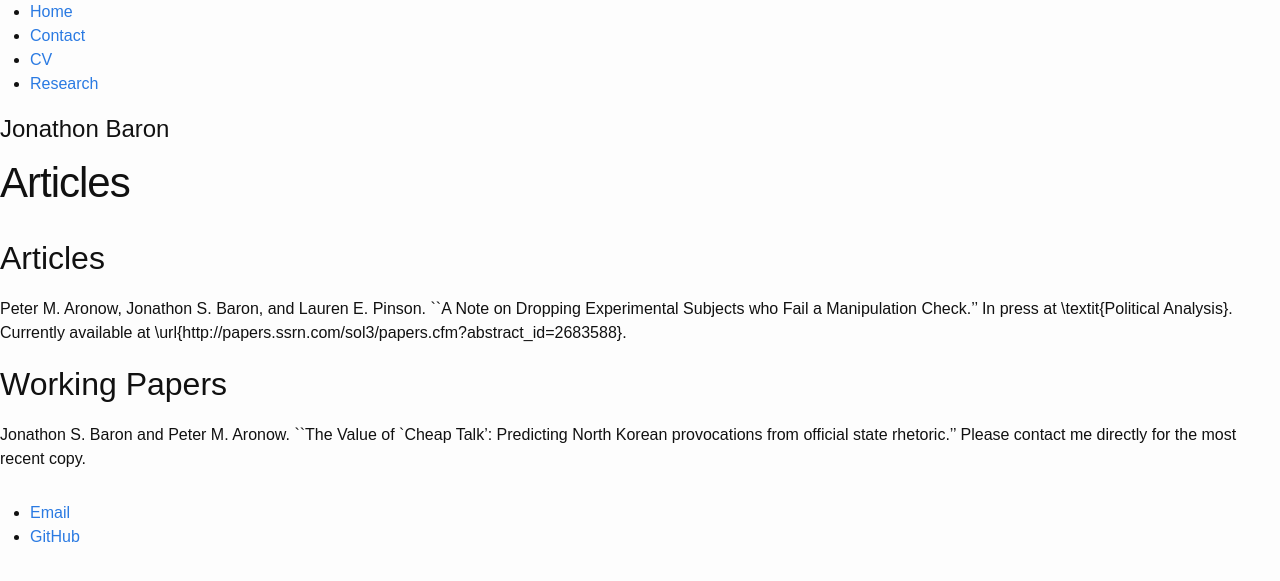
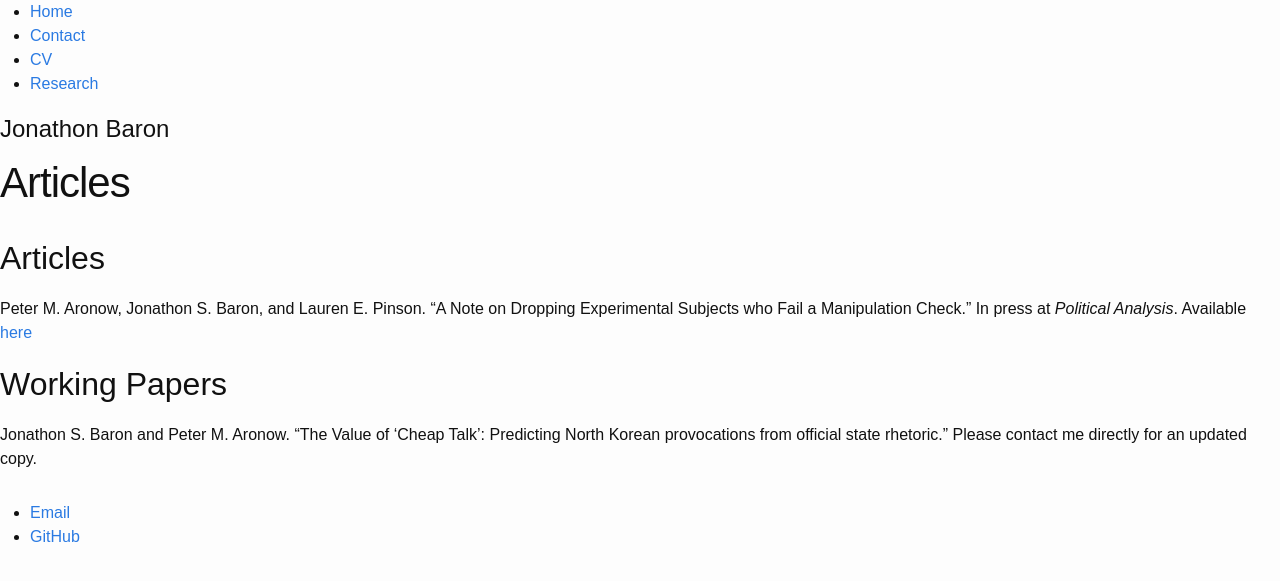
Before and after one commit to jonathonbaron/jonathonbaron.github.io, a Jekyll site: the page built from research/index.md, in a window 1280 px wide. Shown: the top 581 px of the page. Built offline with Jekyll 4.4.1, drawn with Linux system fonts in a browser that asks for light colours; our own code applies the rules of GitHub Pages for plain Markdown files.

Commit message:
Update index.md

```diff
--- a/research/index.md
+++ b/research/index.md
@@ -1,5 +1,5 @@
 ## Articles
-Peter M. Aronow, Jonathon S. Baron, and Lauren E. Pinson. ``A Note on Dropping Experimental Subjects who Fail a Manipulation Check.'' In press at \textit{Political Analysis}. Currently available at \url{http://papers.ssrn.com/sol3/papers.cfm?abstract_id=2683588}.
+Peter M. Aronow, Jonathon S. Baron, and Lauren E. Pinson. "A Note on Dropping Experimental Subjects who Fail a Manipulation Check." In press at *Political Analysis*. Available [here](/assets/aronow_baron_pinson_16)
 
 ## Working Papers
-Jonathon S. Baron and Peter M. Aronow. ``The Value of `Cheap Talk': Predicting North Korean provocations from official state rhetoric.'' Please contact me directly for the most recent copy.
+Jonathon S. Baron and Peter M. Aronow. "The Value of 'Cheap Talk': Predicting North Korean provocations from official state rhetoric." Please contact me directly for an updated copy.
```
